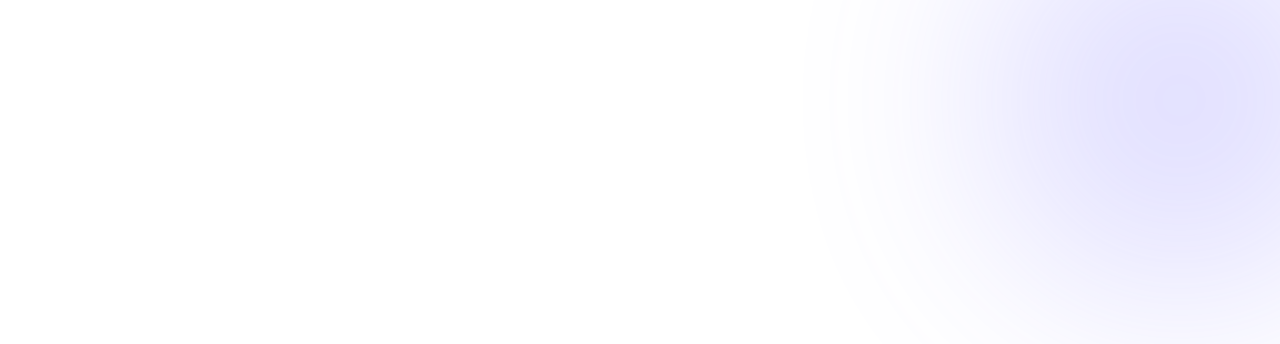
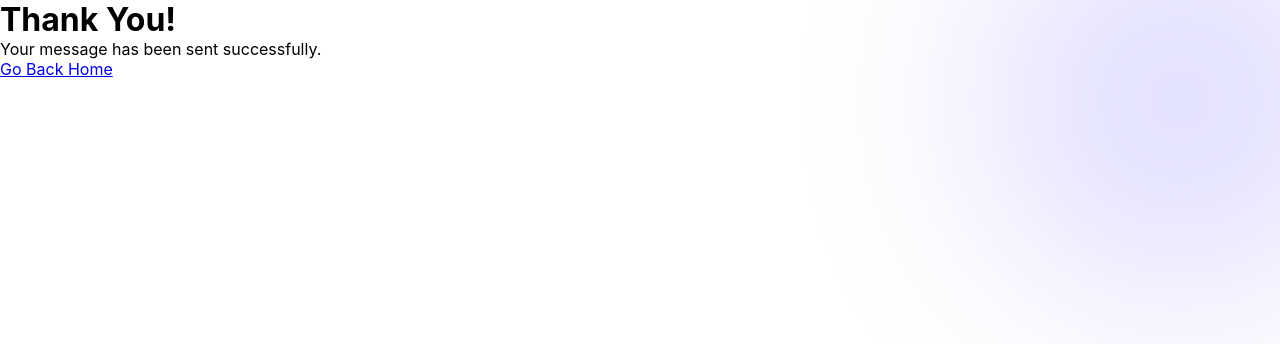
Before and after one commit to priyanka-kanaki/priyanka-kanaki.github.io, a plain HTML site: page thankyou.html in a window 1280 px wide. Drawn offline with Linux system fonts and the light colour scheme.

Commit message:
Update thankyou.html

```diff
--- a/thankyou.html
+++ b/thankyou.html
@@ -9,6 +9,9 @@
 
 </head>
 <body>
+    <h1>Thank You!</h1>
+<p>Your message has been sent successfully.</p>
+<a href="index.html">Go Back Home</a>
 
 </body>
 </html>
```
